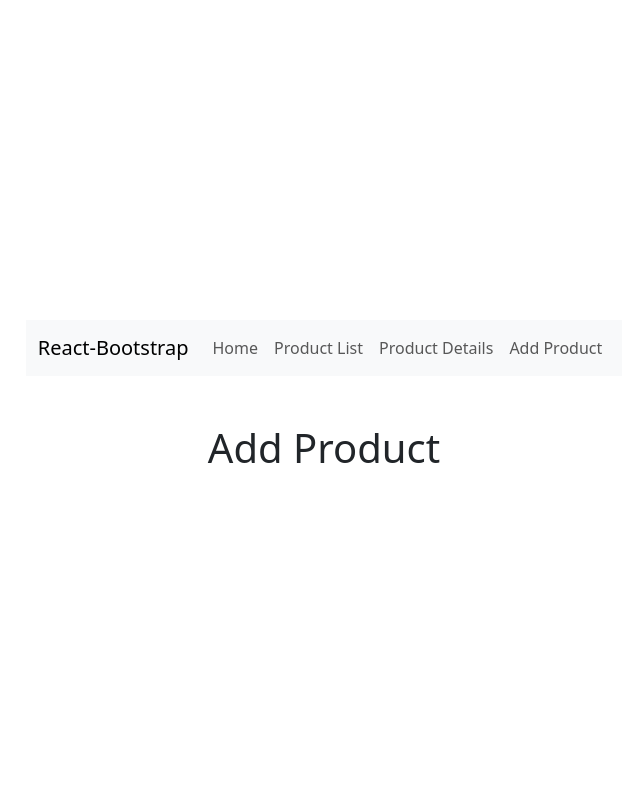
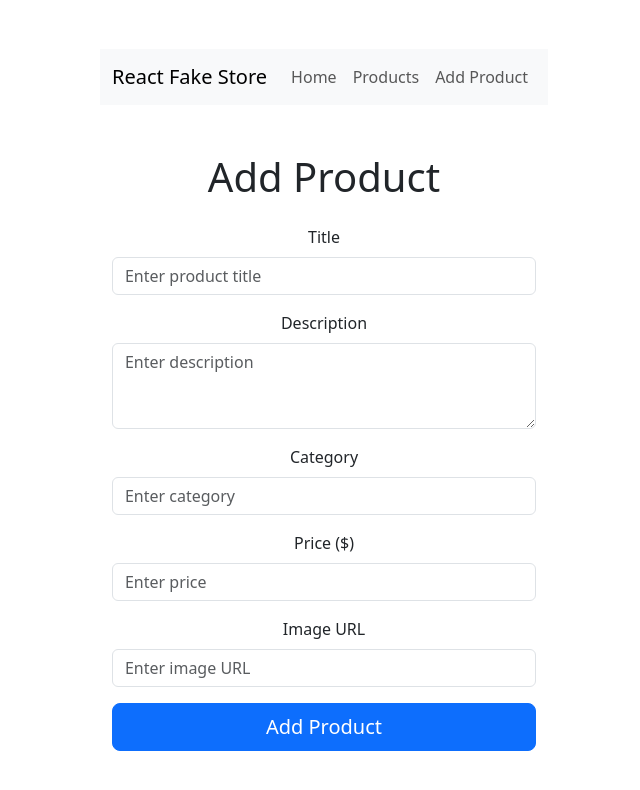
Before and after one commit to SamiirDeveloper/react-fakestore-app, a React (Vite) app: page /addproduct in a window 1280 px wide. Shown: the top 790 px of the page, without its empty margins (316-956 px from the left). Built offline with nearby package versions, Linux system fonts and the light colour scheme.

Commit message:
Updated broken router and Add products page

```diff
--- a/src/components/AddProduct.jsx
+++ b/src/components/AddProduct.jsx
@@ -1,54 +1,149 @@
 import axios from "axios";
 import { useState } from "react";
 import Container from "react-bootstrap/esm/Container";
-import Form from 'react-bootstrap/Form';
+import Form from "react-bootstrap/Form";
 import Button from "react-bootstrap/Button";
-import Alert from 'react-bootstrap/Alert';
+import Alert from "react-bootstrap/Alert";
 
 function AddProduct() {
-    const [product, setProdct] = useState();
+  const [product, setProduct] = useState(null);
   const [submitted, setSubmitted] = useState(false);
   const [error, setError] = useState(null);
+
   const [formData, setFormData] = useState({
-        title: '',
-        descripton: '',
-        category: '',
-        price: '',
-        image: '',
+    title: "",
+    description: "",
+    category: "",
+    price: "",
+    image: "",
+  });
 
-    });
-    // handle changes to form input
+  // Handle input changes
   const handleChange = (e) => {
     const { name, value } = e.target;
     setFormData({
       ...formData,
-            [name]: value
+      [name]: value,
     });
-    }
+  };
 
-
-    // handle submit
+  // Handle submit
   const handleSubmit = async (e) => {
     e.preventDefault();
 
     try {
-            const response = await axios.post("https://fakestoreapi.com/products", FormData);
+      const response = await axios.post(
+        "https://fakestoreapi.com/products",
+        formData
+      );
+
       console.log(response.data);
-            setProdct(response.data);
+      setProduct(response.data);
       setSubmitted(true);
       setError(null);
-        }
-        catch (error) {
+
+      // Clear form
+      setFormData({
+        title: "",
+        description: "",
+        category: "",
+        price: "",
+        image: "",
+      });
+    } catch (error) {
       setError(`Error submitting form. Please try again: ${error.message}`);
       setSubmitted(false);
     }
-    }
+  };
+
   return (
-        <>
-        <h1 className="mt-5">Add Product</h1>
-        </>
+    <Container className="mt-5" style={{ maxWidth: "600px" }}>
+      <h1 className="mb-4">Add Product</h1>
 
-    )
+      {/* Success message */}
+      {submitted && <Alert
+          variant="success" dismissible> {product.title} created successfully!</Alert>}
+
+      {/* Error message */}
+      {error && <Alert variant="danger" dismissible>{error}</Alert>}
+
+      {/* Form */}
+      <Form onSubmit={handleSubmit}>
+        {/* TITLE */}
+        <Form.Group className="mb-3">
+          <Form.Label> Title</Form.Label>
+          <Form.Control
+            type="text"
+            placeholder="Enter product title"
+            name="title"
+            value={formData.title}
+            onChange={handleChange}
+            required
+          />
+        </Form.Group>
+
+        {/* DESCRIPTION */}
+        <Form.Group className="mb-3">
+          <Form.Label>Description</Form.Label>
+          <Form.Control
+            as="textarea"
+            rows={3}
+            placeholder="Enter description"
+            name="description"
+            value={formData.description}
+            onChange={handleChange}
+            required
+          />
+        </Form.Group>
+
+        {/* CATEGORY */}
+        <Form.Group className="mb-3">
+          <Form.Label>Category</Form.Label>
+          <Form.Control
+            type="text"
+            placeholder="Enter category"
+            name="category"
+            value={formData.category}
+            onChange={handleChange}
+            required
+          />
+        </Form.Group>
+
+        {/* PRICE */}
+        <Form.Group className="mb-3">
+          <Form.Label>Price ($)</Form.Label>
+          <Form.Control
+            type="number"
+            placeholder="Enter price"
+            name="price"
+            value={formData.price}
+            onChange={handleChange}
+            required
+          />
+        </Form.Group>
+
+        {/* IMAGE URL */}
+        <Form.Group className="mb-3">
+          <Form.Label>Image URL</Form.Label>
+          <Form.Control
+            type="text"
+            placeholder="Enter image URL"
+            name="image"
+            value={formData.image}
+            onChange={handleChange}
+            required
+          />
+        </Form.Group>
+
+        {/* BUTTON */}
+        <div className="d-grid">
+          <Button variant="primary" size="lg" type="submit">
+            Add Product
+          </Button>
+        </div>
+      </Form>
+    </Container>
+  );
 }
 
 export default AddProduct;
--- a/src/components/NavigationBar.jsx
+++ b/src/components/NavigationBar.jsx
@@ -1,25 +1,24 @@
-import Container from 'react-bootstrap/Container';
-import Nav from 'react-bootstrap/Nav';
-import Navbar from 'react-bootstrap/Navbar';
-import NavDropdown from 'react-bootstrap/NavDropdown';
+import Container from "react-bootstrap/Container";
+import Nav from "react-bootstrap/Nav";
+import Navbar from "react-bootstrap/Navbar";
+import { Link } from "react-router-dom";
 
 function NavigationBar() {
-    return (
-            <Navbar expand="lg" className="bg-body-tertiary">
+  return (
+    <Navbar expand="lg" className="bg-body-tertiary">
       <Container>
-        <Navbar.Brand href="/">React-Bootstrap</Navbar.Brand>
+        <Navbar.Brand as={Link} to="/">React Fake Store </Navbar.Brand>
         <Navbar.Toggle aria-controls="basic-navbar-nav" />
         <Navbar.Collapse id="basic-navbar-nav">
           <Nav className="me-auto">
-            <Nav.Link href="/">Home</Nav.Link>
-            <Nav.Link href="/productlist">Product List</Nav.Link>
-            <Nav.Link href="/productdetails">Product Details</Nav.Link>
-            <Nav.Link href="/addproduct">Add Product</Nav.Link>
+            <Nav.Link as={Link} to="/">Home</Nav.Link>
+            <Nav.Link as={Link} to="/product">Products</Nav.Link>
+            <Nav.Link as={Link} to="/addproduct">Add Product</Nav.Link>
           </Nav>
         </Navbar.Collapse>
       </Container>
     </Navbar>
-    )
+  );
 }
 
 export default NavigationBar;
```
Lines whose indentation alone changed are shown as unchanged.
